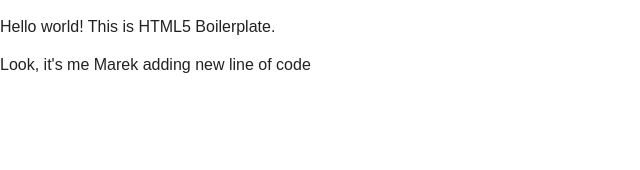
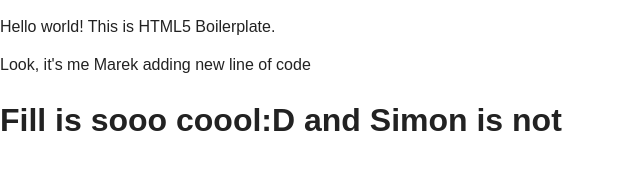
Before and after one commit to marek-creative/websiteA-onlineRepo, a plain HTML site: page index.html in a window 1280 px wide. Shown: the whole page, without its empty margins (0-640 px from the left). Drawn offline with nearby package versions, Linux system fonts and the light colour scheme.

Commit message:
I added h1 about Fill and Simon

```diff
--- a/index.html
+++ b/index.html
@@ -23,6 +23,8 @@
         <p>Hello world! This is HTML5 Boilerplate.</p>
         <p>Look, it's me Marek adding new line of code</p>
 
+        <h1>Fill is sooo coool:D and Simon is not</h1>
+
         <script src="//ajax.googleapis.com/ajax/libs/jquery/1.10.1/jquery.min.js"></script>
         <script>window.jQuery || document.write('<script src="js/vendor/jquery-1.10.1.min.js"><\/script>')</script>
 
```
